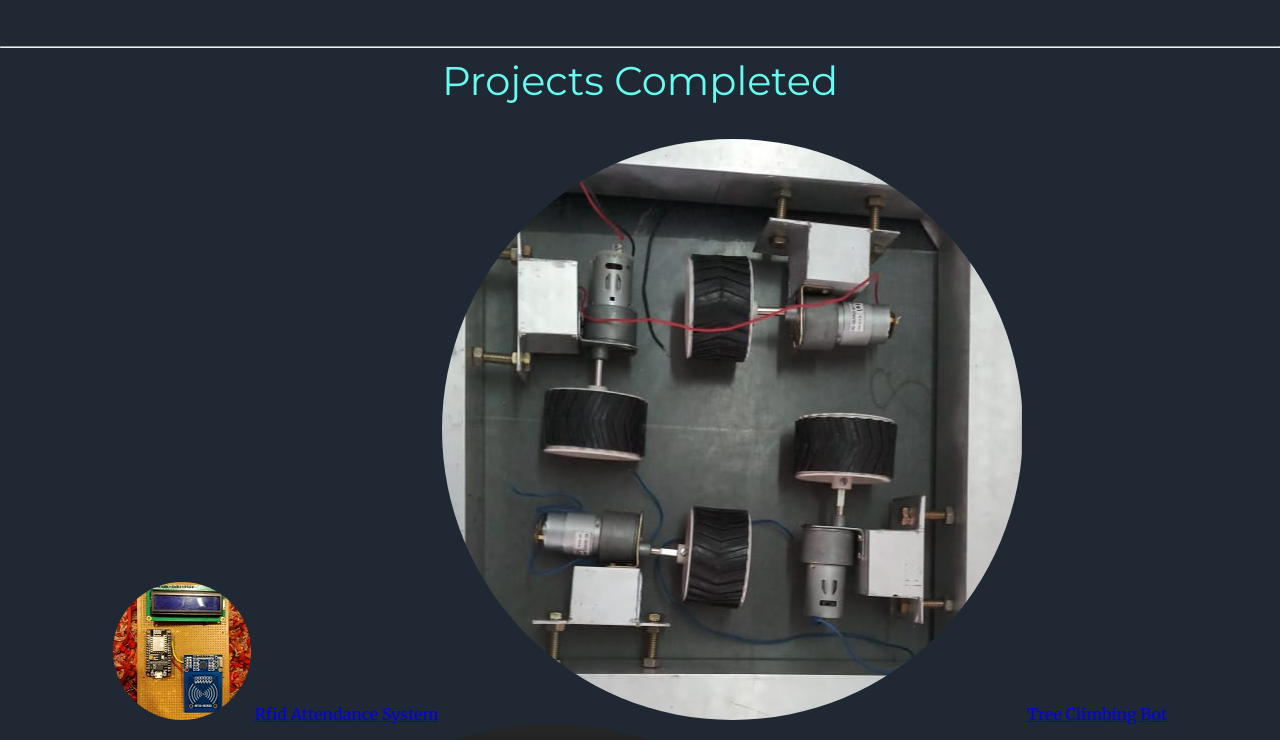
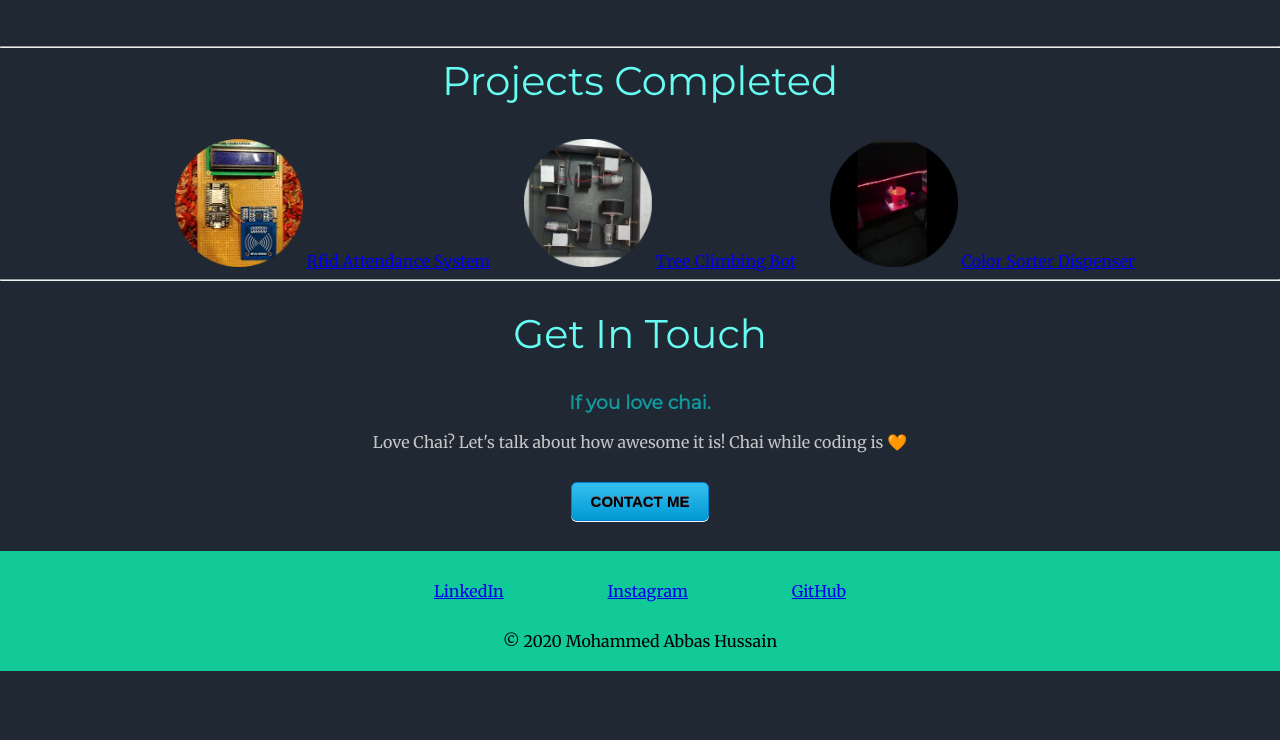
Before and after one commit to MdAbbasHn/CVRequest, a plain HTML site: page index.html in a window 1280 px wide. Shown: the part 1940-2680 px from the top of the page. After the commit the page ends 2611 px from the top, so only its background shows below. Drawn offline with Linux system fonts and the light colour scheme.

Commit message:
Updated styles.css for projects

```diff
--- a/css/styles.css
+++ b/css/styles.css
@@ -128,3 +128,15 @@ p{
 .contact-me{
   padding-top: 20px;
 }
+.tree{
+  width: 10%;
+  margin-left: 30px;
+}
+.color{
+  width: 10%;
+  margin-left: 30px;
+}
+.rfid{
+  width: 10%;
+  margin-left: 30px;
+}
```
